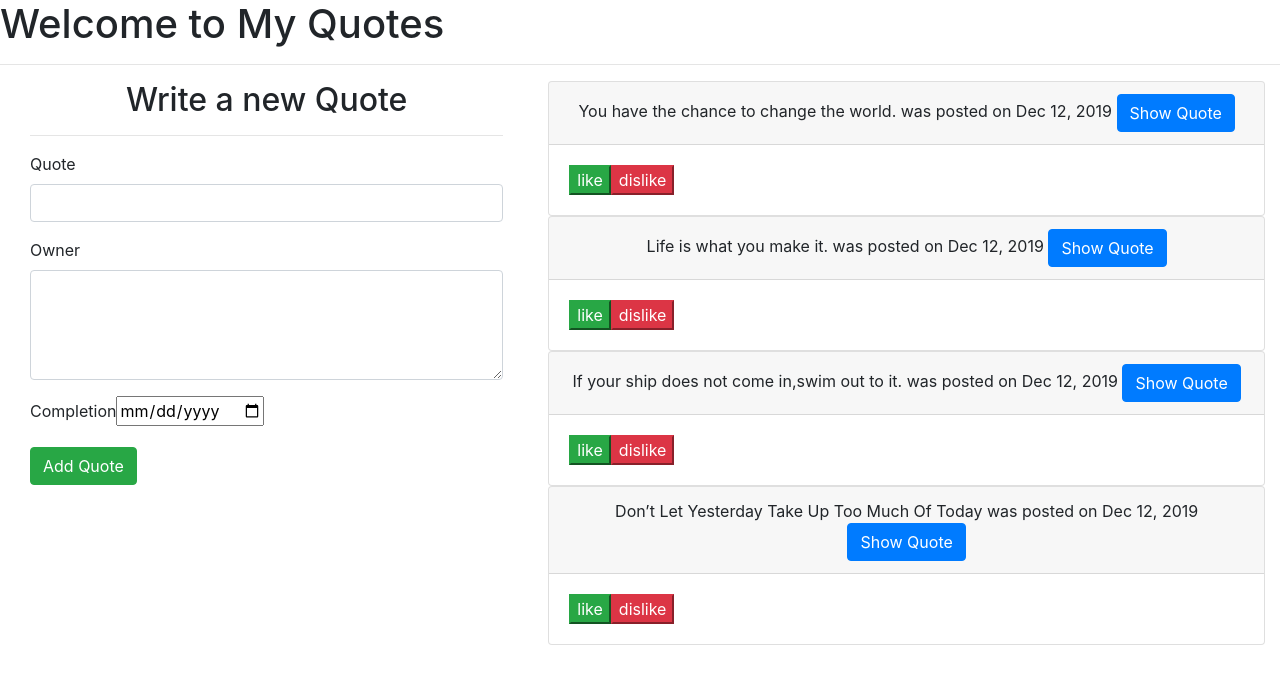
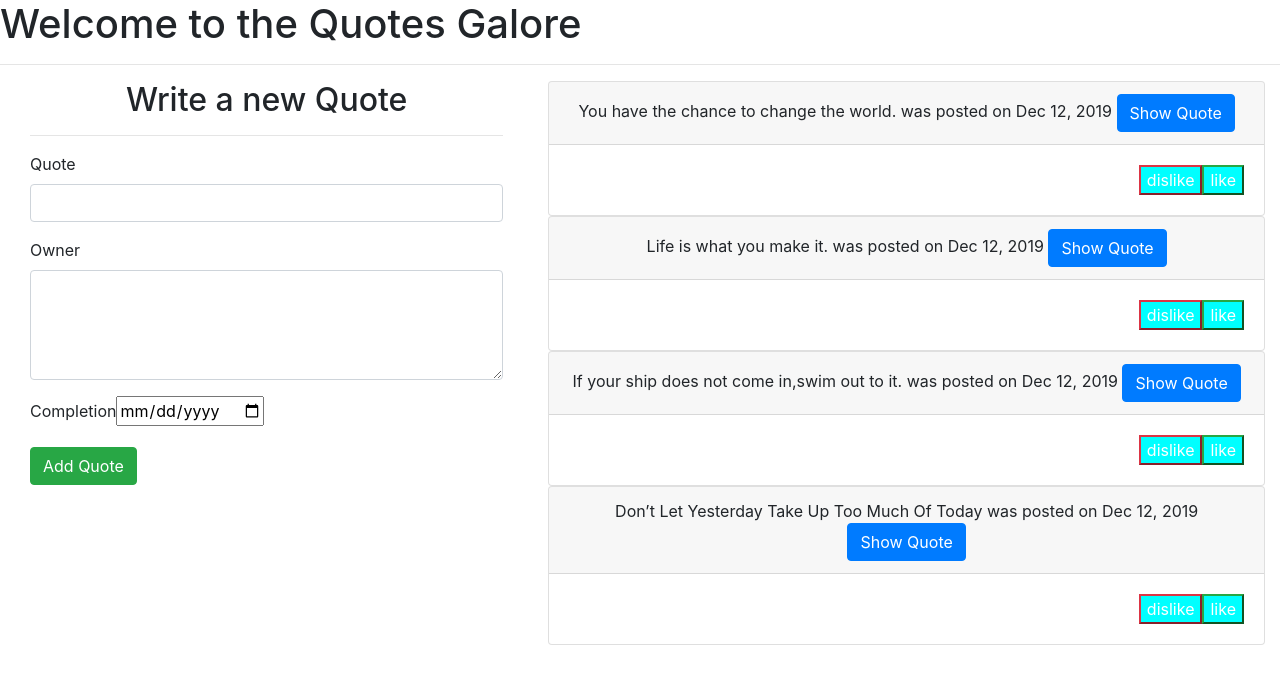
Before and after one commit to Ndundiro/my-quotes, an Angular app: page / in a window 1280 px wide. Shown: the top 684 px of the page. Built offline with nearby package versions, Linux system fonts and the light colour scheme.

Commit message:
Edits the readme file and adds the contents.

```diff
--- a/src/app/quotes/quotes.component.css
+++ b/src/app/quotes/quotes.component.css
@@ -1,4 +1,9 @@
 #form{
-    position: -ms-page;
-    top: 0;
+
 }
+
+
+.votes{
+    float: right;
+    background-color: aqua;
+}
--- a/src/app/quotes/quotes.component.html
+++ b/src/app/quotes/quotes.component.html
@@ -1,5 +1,5 @@
 <h1 class="center">
-    Welcome to My Quotes
+    Welcome to the Quotes Galore
 </h1>
 <hr>
 
@@ -23,7 +23,7 @@
         </div>
     </div>
 </div> -->
-
+ <div></div>
 <div class="row mx-auto">
     <!-- Logic for adding a new goal -->
      <div id="form" class="col-md-5">
@@ -34,13 +34,13 @@
         <div class="card" *ngFor="let quote of quotes;let i =  index">
             <div class="card-header text-center">
                 {{quote.name}} was posted on {{quote.completeDate|date}}
-                <button class="btn-sm" (click)="toggleDetails(i)" class="btn btn-primary">Show Quote</button>
+                <button class="show btn-sm" (click)="toggleDetails(i)" class="btn btn-primary">Show Quote</button>
             </div>
 
             <div class="card-body">
 
-                <button class="btn-success">like</button>
-                <button class="btn-danger">dislike</button>
+                <button class="votes btn-success">like</button>
+                <button class="votes btn-danger">dislike</button>
                 <app-posting-details *ngIf="quote.showDescription" [quote]="quote" (isComplete)="deleteQuote($event,i)"></app-posting-details>
             </div>
         </div>
```
Also changed, not shown: 1 other file (tests, documents, lock files or other folders).
